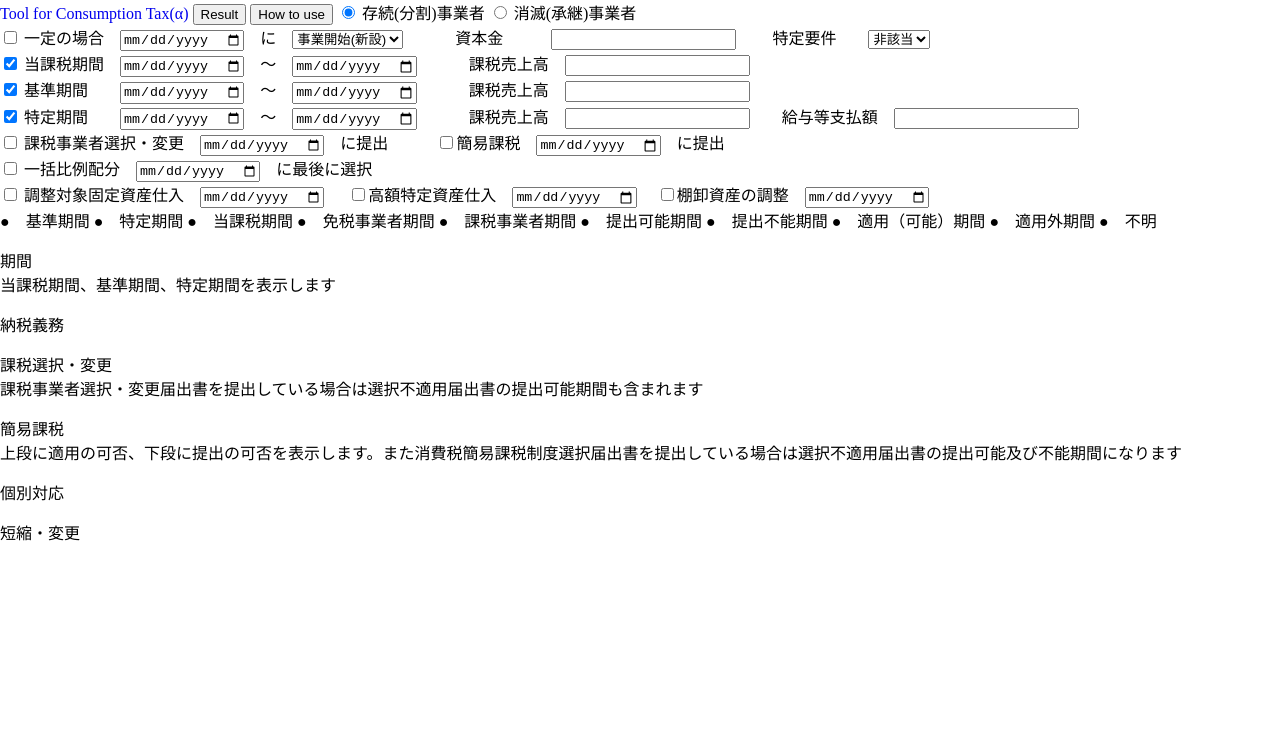
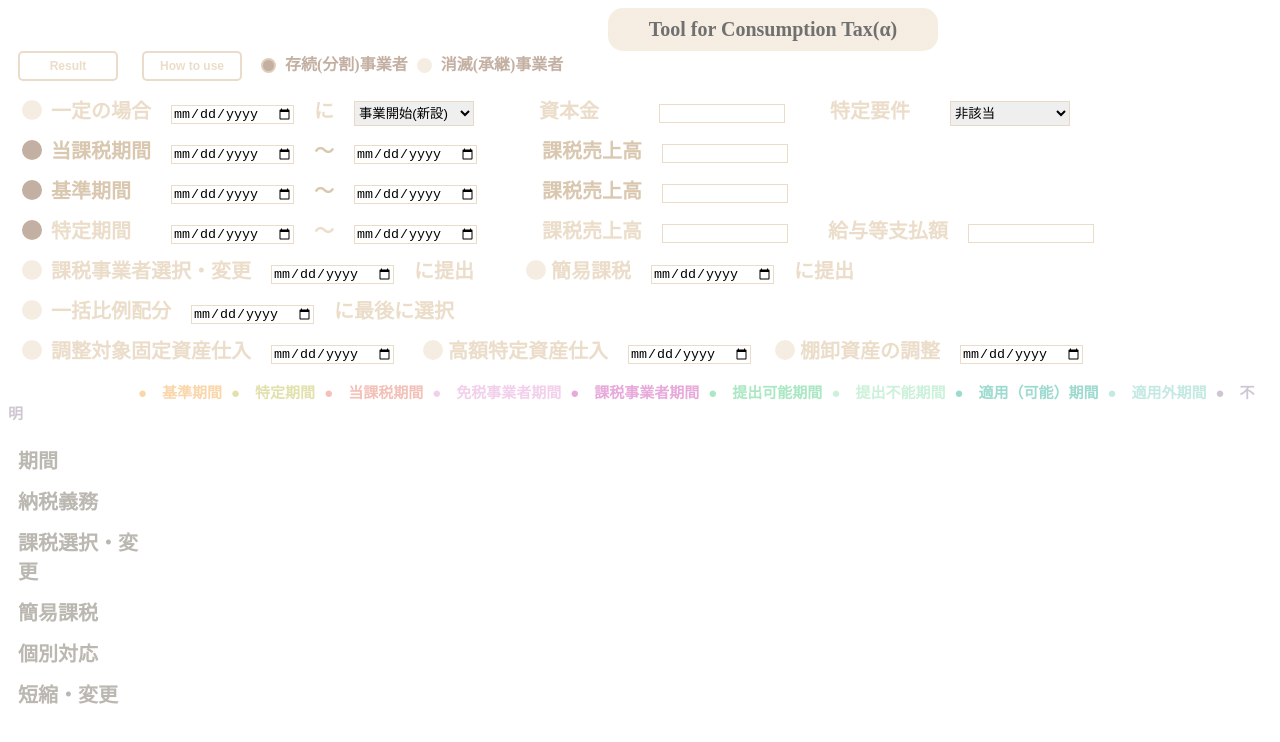
Before and after one commit to dpabj/dpabj, a plain HTML site: page index.html in a window 1280 px wide. Both pictures are taken after a click on the radio button "存続(分割)事業者". Drawn offline with Linux system fonts and the light colour scheme; files whose address does not match are found by name.

Commit message:
Update stylesheet.css

```diff
--- a/stylesheet.css
+++ b/stylesheet.css
@@ -1,271 +1,515 @@
-* {
-  box-sizing: border-box;
+a {
+  display: block;
+  width:330px;
+  padding: 10px 0;
+  margin-left:600px ;
+  border-radius: 15px;
+  background-repeat: no-repeat;
+  background-position: 100% 0;
+  background-size: 200% auto;
+  background-image: linear-gradient(
+    to right,
+    rgba(230, 213, 189, 0.816) 0%,
+    rgba(230, 213, 189, 0.816) 50%,
+    rgba(243, 232, 217, 0.768) 50%,
+    rgba(243, 232, 217, 0.768) 100%
+  );
+
+  transition: background-position ease 0.4s;
+  text-align: center;
+  color: rgb(112, 112, 112);
+  text-decoration: none;
+  font-weight: bold;
+  font-size: 20px;
 }
 
-body {
-  margin: 0;
-  font-family: "Hiragino Kaku Gothic ProN";
+a:hover {
+  background-position: 0 0;
 }
 
-a {
-  text-decoration: none;
+
+/*------------------------------------------------------------------------------------------------------------*/
+
+
+/*------------------------------------------------------------------------------------------------------------*/
+
+@keyframes click-wave {
+	0% {
+		position: relative;
+		width: 30px;
+		height: 30px;
+		opacity: 0.35;
+	}
+	100% {
+		width: 100px;
+		height: 100px;
+		margin-top: -45px;
+		margin-left: -45px;
+		opacity: 0;
+	}
+}
+.md-radio {
+	position: relative;
+	position: relative;
+  top: 2.5px;
+	right: 0;
+	bottom: 0px;
+	left: 0;
+	width: 15px;
+	height: 15px;
+  border-radius: 50%;
+	margin-right: 5px;
+	cursor: pointer;
+	transition: all 0.15s ease-out 0s;
+	color: #ffffff;
+	border: none;
+	outline: none;
+	background: rgba(243, 232, 217, 0.768);
+	-webkit-appearance: none;
+	        appearance: none;
 }
 
-.container {
-  width: 100%;
-  padding: 0 15px;
-  margin: 0 auto;
+.md-radio:checked {
+	background: rgba(170, 143, 123, 0.7);
+}
+.md-radio:checked::before {
+	font-size: 20px;
+	line-height: 30px;
+	position: absolute;
+	display: inline-block;
+	width: 30px;
+	height: 30px;
+
+	text-align: center;
+}
+.md-radio:checked::after {
+	position: relative;
+	display: block;
+  border-radius: 50%;
+	content: '';
+	-webkit-animation: click-wave 0.65s;
+	        animation: click-wave 0.65s;
+	background: rgba(170, 143, 123, 0.7);
 }
 
-.top-wrapper {
-  padding: 180px 0 100px 0;
-  background-image: url(top.png);
-  background-size: cover;
-  color: white;
+.tgt{
+  width: 15px;
+	height: 15px;
+
+	color: rgba(170, 143, 123, 0.7);
+  font-weight:bold;
+}
+
+
+/*------------------------------------------------------------------------------------------------------------*/
+@keyframes click-wave {
+	0% {
+		position: relative;
+		width: 30px;
+		height: 30px;
+		opacity: 0.35;
+	}
+	100% {
+		width: 100px;
+		height: 100px;
+		margin-top: -45px;
+		margin-left: -45px;
+		opacity: 0;
+	}
+}
+.op-radio {
+	position: relative;
+	position: relative;
+  top: 5px;
+	right: 0;
+	bottom: 0px;
+	left: 0;
+	width: 20px;
+	height: 20px;
+  border-radius: 50%;
+	margin-right: 5px;
+	cursor: pointer;
+	transition: all 0.15s ease-out 0s;
+	color: #ffffff;
+	border: none;
+	outline: none;
+	background: rgba(243, 232, 217, 0.768);
+	-webkit-appearance: none;
+	        appearance: none;
+}
+
+.inf{
+  color:rgba(230, 213, 189, 0.816);
+  font-weight: bold;
+  height: 30px;
+  line-height:40px;
+  font-size: 20px;
+  }
+
+.op-radio:checked{
+	background: rgba(170, 143, 123, 0.7);
+}
+.op-radio:checked + .inf{
+	color:rgba(170, 143, 123, 0.7)
+
+}
+
+
+.op-radio:checked::before {
+	font-size: 20px;
+	line-height: 30px;
+	position: absolute;
+	display: inline-block;
+	width: 30px;
+	height: 30px;
+
 	text-align: center;
 }
-
-.top-wrapper h1 {
-  opacity: 0.7;
-  font-size: 45px;
-  letter-spacing: 5px;
+.op-radio:checked::after {
+	position: relative;
+	display: block;
+  border-radius: 50%;
+	content: '';
+	-webkit-animation: click-wave 0.65s;
+	        animation: click-wave 0.65s;
+	background: rgba(170, 143, 123, 0.7);
 }
 
-.top-wrapper p {
-  opacity: 0.7;
-  font-size: 16px;
-  margin-bottom: 40px;
+.tgt{
+  width: 15px;
+	height: 15px;
+
+	color: rgba(170, 143, 123, 0.7);
+  font-weight:bold;
 }
 
-.btn-wrapper {
-  text-align: center;
+/*------------------------------------------------------------------------------------------------------------*/
+
+
+
+
+
+
+
+
+
+.fukidashi1 {
+  display: none;
+  width: 300px;
+  position: absolute;
+  top: 0;
+  left: 1100px;
+  padding: 16px;
+  border-radius: 5px;
+  background: rgb(231, 216, 195);
+  color: rgb(255, 255, 255);
+  font-weight: bold;
+}
+.fukidashi:after {
+
 }
 
-.btn-wrapper p {
-  margin-bottom: 20px;
+.fukidashi2 {
+  display: none;
+  width: 300px;
+  position: absolute ;
+  top: 420px;
+  left: 200px;
+  padding: 16px;
+  border-radius: 5px;
+  background: rgb(231, 216, 195);
+  color: rgb(255, 255, 255);
+  font-weight: bold;
+  font-size: 10px;
 }
 
-.signup {
-  background-color: #239b76;
+
+.fukidashi3 {
+  display: none;
+  width: 300px;
+  position: absolute;
+  top: 460px;
+  left: 200px;
+  padding: 16px;
+  border-radius: 5px;
+  background: rgb(231, 216, 195);
+  color: rgb(255, 255, 255);
+  font-weight: bold;
 }
 
-.facebook {
-  background-color: #3b5998;
-  margin-right: 10px;
+.fukidashi4 {
+  display: none;
+  width: 300px;
+  position: absolute;
+  top: 500px;
+  left: 200px;
+  padding: 16px;
+  border-radius: 5px;
+  background: rgb(231, 216, 195);
+  color: rgb(255, 255, 255);
+  font-weight: bold;
 }
 
-.twitter {
-  background-color: #55acee;
+
+.fukidashi5 {
+  display: none;
+  width: 300px;
+  position: absolute;
+  top: 530px;
+  left: 200px;
+  padding: 16px;
+  border-radius: 5px;
+  background: rgb(231, 216, 195);
+  color: rgb(255, 255, 255);
+  font-weight: bold;
 }
 
-.btn {
-  padding: 8px 24px;
-  color: white;
-  display: inline-block;
-  opacity: 0.8;
-  border-radius: 4px;
-  text-align: center;
+.fukidashi6 {
+  display: none;
+  width: 300px;
+  position: absolute;
+  top: 10;
+  left: 200px;
+  padding: 16px;
+  border-radius: 5px;
+  background: rgb(231, 216, 195);
+  color: rgb(255, 255, 255);
+  font-weight: bold;
 }
 
-.btn:hover {
-  opacity: 1;
+
+
+.hd:hover + .fukidashi1 {
+  display: block;
+  background-position: 0 0;
 }
 
-.fa {
+
+#trmh:hover + .fukidashi2 {
+  display: block;
+}
+#nzgh:hover + .fukidashi3 {
+  display: block;
+}
+#kshh:hover + .fukidashi4 {
+  display: block;
+}
+
+#kkzh:hover + .fukidashi5 {
+  display: block;
+}
+
+#kthh:hover + .fukidashi6 {
+  display: block;
+}
+
+
+
+.container-u{
+  display: flex;
+
+  padding:  10px;            /* 余白指定 */
+  overflow:  hidden;   /* floatで高さがなくなる問題解消 */
+
+  height: 280px;
+}
+
+
+.container-d{
+  display: flex;
+  background-color: #fff;    /* 背景色指定 */
+  padding:  10px;            /* 余白指定 */
+  overflow:  hidden;   /* floatで高さがなくなる問題解消 */
+
+  height: 280px;
+}
+
+
+#kjk{
+  color: rgb(250, 214, 170);
+  font-weight:bold;
+  font-size: 15px;
+  margin-right: 5px;
+  margin-left: 130px;
+}
+
+
+
+#tk{
+  color: rgb(226, 225, 173);
+  font-weight:bold;
+  font-size: 15px;
   margin-right: 5px;
 }
 
-header {
-  height: 65px;
-  width: 100%;
-  background-color: rgba(34,49,52,0.9);
-  position :fixed;
-  top: 0;
-  z-index: 10;
+
+
+#kzk{
+  color: rgb(243, 193, 184);
+  font-weight:bold;
+  font-size: 15px;
+  margin-right: 5px;
 }
 
-.logo {
-  width: 124px;
-  margin-top: 20px;
+#mzk{
+  color: rgb(231, 170, 218,0.55);
+  font-weight:bold;
+  font-size: 15px;
+  margin-right: 5px;
 }
 
-.header-left {
-  float: left;
+
+#kzjk{
+  color: rgb(231, 170, 218);
+  font-weight:bold;
+  font-size: 15px;
+  margin-right: 5px;
 }
 
-.header-right {
-  float: right;
-  margin-right: -25px;
+#tkk{
+  color: rgb(170, 231, 194);/*提出可能期間*/
+  font-weight:bold;
+  font-size: 15px;
+  margin-right: 5px;
 }
 
-.header-right a {
-  line-height: 65px;
-  padding: 0 25px;
-  color: white;
-  display: block;
-  float: left;
-  transition: all 0.5s;
+#tfk{
+  color: rgba(170, 231, 194,0.6);/*提出不能期間*/
+  font-weight:bold;
+  font-size: 15px;
+  margin-right: 5px;
 }
 
-.header-right a:hover {
-  background-color: rgba(255,255,255,0.3);
+#tyk{
+  color: rgb(157, 218, 207); /*適用（可能）期間*/
+  font-weight:bold;
+  font-size: 15px;
+  margin-right: 5px;
 }
 
-.lesson-wrapper {
-  height: 580px;
-  padding-bottom: 80px;
-  padding-left: 5%;
-  padding-right: 5%;
-  background-color: #f7f7f7;
-  text-align: center;
+#tygk{
+  color: rgba(157, 218, 207,0.6); /*適用外期間*/
+  font-weight:bold;
+  font-size: 15px;
+  margin-right: 5px;
 }
 
-.heading {
-  padding-top: 80px;
-  padding-bottom: 50px;
-  color: #5f5d60;
+#fm{
+  color: rgba(166, 148, 173, 0.535);/*不明*/
+  font-weight:bold;
+  font-size: 15px;
+  margin-right: 5px;
 }
 
-.heading h2 {
-  font-weight: normal;
+
+.container5 {
+
+  color:rgba(172, 167, 159, 0.816);
+  font-size:20px ;
+  height: 250px;
+  margin-left: 0px;
+  font-weight: bold;
+
 }
 
-.lesson {
-  float: left;
-  width: 25%;
+.infp{
+  color:rgba(209, 188, 157, 0.816);
+  font-weight: bold;
+  height: 30px;
+  line-height:40px;
+  font-size: 20px;
+
   }
 
-.lesson-icon {
-  position: relative;
+
+
+
+  .ttk{
+    color:rgba(230, 213, 189, 0.816);
+    font-weight: bold;
+    height: 30px;
+    line-height:40px;
+    font-size: 20px;
+
     }
 
-.lesson-icon p {
-  position: absolute;
-  top: 37%;
-  width: 100%;
-  color: white;
+    .ttk:hover{
+      color:rgba(209, 188, 157, 0.816);
+      font-weight: bold;
+      height: 30px;
+      margin-bottom: 5px;
+
       }
 
-.text-contents {
-  width: 80%;
-  display: inline-block;
-  margin-top: 15px;
-  font-size: 13px;
-  color: #b3aeb5;
+
+
+
+
+
+
+.ajh{
+  font-size: 12px;
+
+
 }
 
-.heading h3 {
-  font-weight: normal;
+
+
+input {
+  border: 1px solid rgba(230, 213, 189, 0.816);
+  width: 120px;
 }
 
-.message-wrapper {
-  border-bottom: 1px solid #eee;
-  padding-bottom: 80px;
-  text-align: center;
+select {
+  border: 1px solid rgba(230, 213, 189, 0.816);
+  width: 120px;
+  height: 25px;
 }
 
-.message {
-  padding: 15px 40px;
-  background-color: #5dca88;
-  cursor: pointer;
-  box-shadow: 0px 7px #1a7940;
+input:focus {
+  border: 2px solid rgba(230, 213, 189, 0.816);
+  outline: 0;
 }
 
-.message:active {
-  position: relative;
-  top: 7px;
-  box-shadow: none;
+select:focus {
+  border: 2px solid rgba(230, 213, 189, 0.816);
+  outline: 0;
 }
 
-footer img {
-  width: 125px;
+
+#bht{
+  width: 100px;
+  height:30px;
+  margin-left:10px ;
+  margin-right:10px ;
+
+  border: 2px solid;
+  font-weight:bold;
+  appearance: none;
+  border-radius: 5px;
+  color: rgba(230, 213, 189, 0.816);
+  background: rgb(255, 255, 255);
+  font-size: 12px;
+  border-color: rgba(230, 213, 189, 0.816);
 }
 
-footer p {
-  color: #b3aeb5;
-  font-size: 12px;
+
+#bht:hover{
+  background:rgba(230, 213, 189, 0.816) ;
+  color: #fff;
 }
 
-footer {
-  padding-top: 30px;
-  padding-bottom: 20px;
+
+.ip1{
+  width: 120px;
+  height: 20px;
+  margin: 4px;
 }
 
-.menu-icon {
-  color: white;
-  float: right;
-  font-size: 25px;
-  padding: 21px 0;
-  display: none;
+
+canvas {
+
+  margin-left: 5px;
+  width: 1300px;
+
 }
-
-.clear {
-  clear: left;
-}
-
-@media all and (max-width: 1000px) {
-  .lesson {
-    width: 50%;
-    margin-bottom: 50px;
-  }
-
-  .lesson-wrapper {
-    height: 990px;
-  }
-
-  footer {
-    text-align: center;
-  }
-}
-
-@media all and (max-width: 750px) {
-  .top-wrapper h1 {
-    font-size: 32px;
-  }
-
-  .heading h2 {
-    font-size: 20px;
-  }
-}
-
-@media all and (max-width: 670px) {
-  .header-right {
-    display: none;
-  }
-
-  .menu-icon {
-    display: block;
-  }
-
-  .top-wrapper .btn {
-    width: 100%;
-  }
-
-  .twitter {
-    margin-top: 10px;
-  }
-
-  .top-wrapper {
-    text-align: left;
-  }
-
-  .top-wrapper h1 {
-    font-size: 24px;
-  }
-
-  .top-wrapper p {
-    font-size: 14px;
-  }
-
-  .lesson {
-    width: 100%;
-  }
-
-  .lesson-wrapper {
-    height: 1700px;
-  }
-
-  .message-wrapper .btn {
-    width: 100%;
-  }
-}
```
Lines whose indentation alone changed are shown as unchanged.
